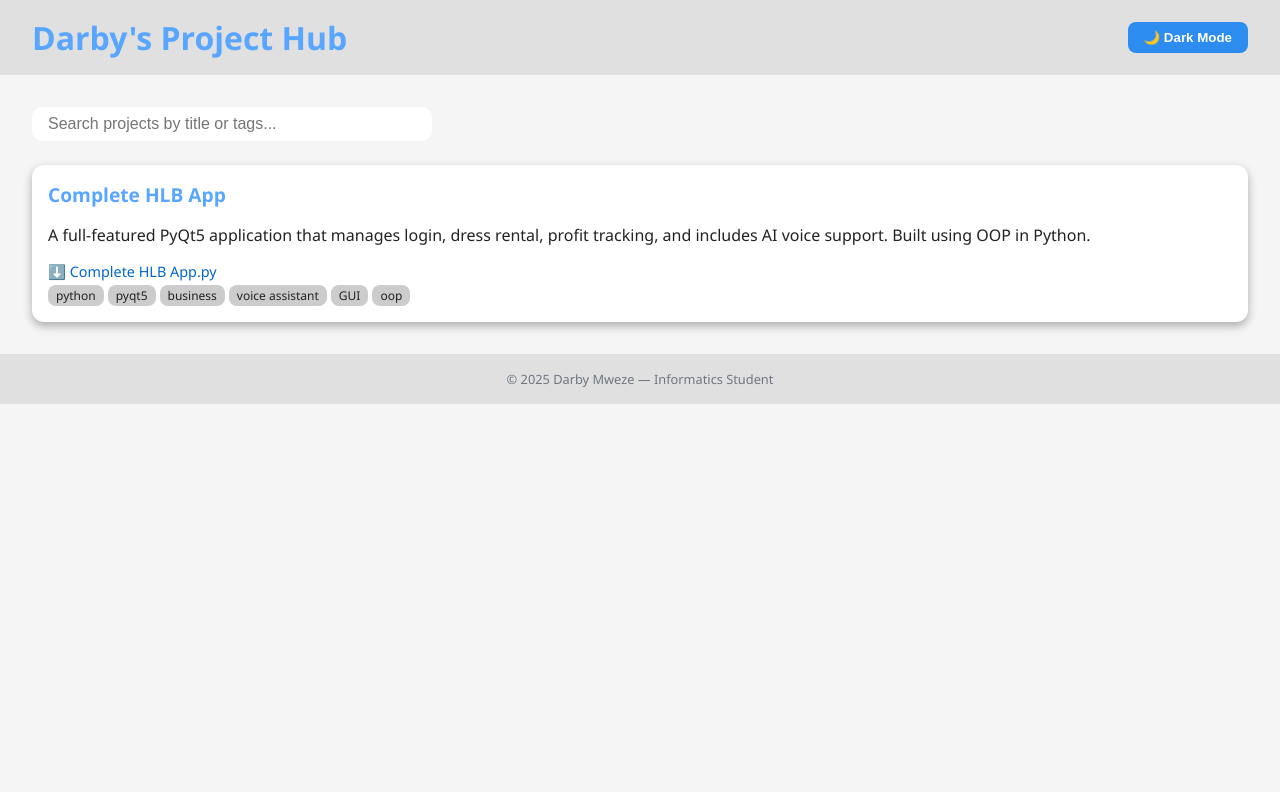
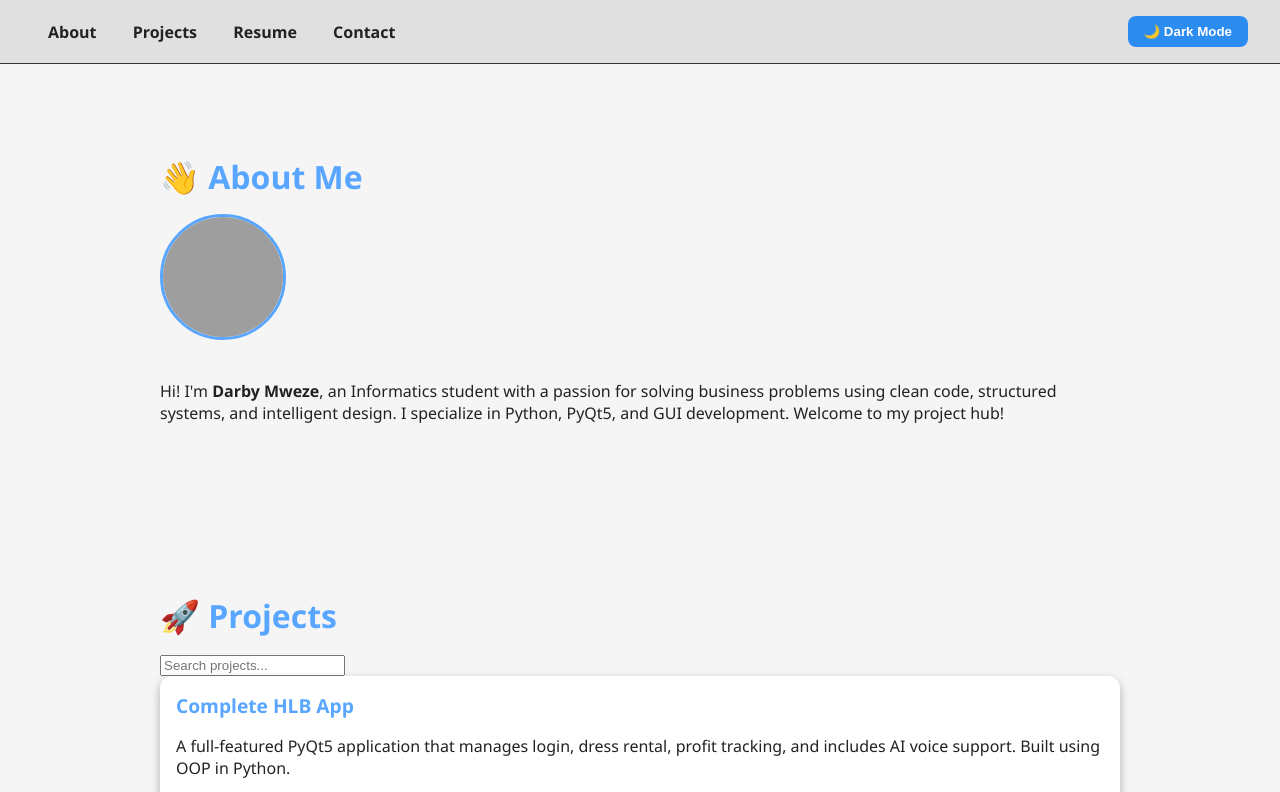
Before and after one commit to Deeam6ix/Deeam6ix.github.io, a plain HTML site: page index.html in a window 1280 px wide. Both pictures are taken after a click on the button "☀️ Light Mode". Shown: the top 792 px of the page. Drawn offline with Linux system fonts and the light colour scheme; grey boxes are pictures that could not be loaded.

Commit message:
Update index.html

```diff
--- a/index.html
+++ b/index.html
@@ -3,10 +3,15 @@
 <head>
   <meta charset="UTF-8" />
   <meta name="viewport" content="width=device-width, initial-scale=1" />
-<title>Darby's Project Hub</title>
+  <title>Darby Mweze | Informatics Portfolio</title>
   <style>
+    html {
+      scroll-behavior: smooth;
+    }
+
     body {
-    margin: 0; font-family: 'Segoe UI', Tahoma, Geneva, Verdana, sans-serif;
+      margin: 0;
+      font-family: 'Segoe UI', sans-serif;
       background-color: var(--bg);
       color: var(--text);
       transition: background-color 0.3s, color 0.3s;
@@ -32,15 +37,28 @@
       --btn-bg: #2d8cf0;
     }
 
-  header {
-    background-color: var(--header-bg);
+    /* Navbar */
+    nav {
+      position: sticky;
+      top: 0;
+      z-index: 999;
+      background: var(--header-bg);
       padding: 1rem 2rem;
       display: flex;
       justify-content: space-between;
       align-items: center;
+      border-bottom: 1px solid #333;
     }
-  header h1 {
-    margin: 0; color: #58a6ff;
+
+    nav a {
+      color: var(--text);
+      text-decoration: none;
+      margin: 0 1rem;
+      font-weight: bold;
+    }
+
+    nav a:hover {
+      color: var(--link-color);
     }
 
     #themeToggle {
@@ -53,20 +71,31 @@
       font-weight: bold;
     }
 
-  .container {
-    padding: 2rem;
+    /* Sections */
+    section {
+      padding: 4rem 2rem;
+      max-width: 960px;
+      margin: auto;
     }
 
-  #searchInput {
-    width: 100%;
-    max-width: 400px;
-    padding: 0.5rem 1rem;
-    border-radius: 10px;
-    border: none;
-    margin-bottom: 1.5rem;
-    font-size: 1rem;
-    background-color: var(--card-bg);
-    color: var(--text);
+    .section-title {
+      font-size: 2rem;
+      margin-bottom: 1rem;
+      color: #58a6ff;
+    }
+
+    .bio-box {
+      display: flex;
+      align-items: center;
+      gap: 1.5rem;
+      flex-wrap: wrap;
+    }
+
+    .bio-box img {
+      width: 120px;
+      height: 120px;
+      border-radius: 50%;
+      border: 3px solid #58a6ff;
     }
 
     .projects-grid {
@@ -106,29 +135,86 @@
       margin: 4px 4px 0 0;
     }
 
+    .contact-form input, .contact-form textarea {
+      width: 100%;
+      padding: 0.6rem;
+      border-radius: 8px;
+      border: none;
+      margin-bottom: 1rem;
+      background-color: var(--card-bg);
+      color: var(--text);
+    }
+
+    .contact-form button {
+      background-color: var(--btn-bg);
+      color: white;
+      padding: 0.7rem 1.5rem;
+      border: none;
+      border-radius: 8px;
+      font-weight: bold;
+      cursor: pointer;
+    }
+
     footer {
       text-align: center;
-    padding: 1rem;
+      padding: 1.5rem;
+      font-size: 0.85rem;
+      color: #6e7681;
       background-color: var(--header-bg);
-    font-size: 0.8rem;
-    color: #6e7681;
     }
   </style>
 </head>
 <body>
 
-<header>
-  <h1>Darby's Project Hub</h1>
-  <button id="themeToggle" aria-label="deeam light/deeam dark">🌙 Dark Mode</button>
-</header>
+<nav>
+  <div>
+    <a href="#about">About</a>
+    <a href="#projects">Projects</a>
+    <a href="#resume">Resume</a>
+    <a href="#contact">Contact</a>
+  </div>
+  <button id="themeToggle">🌙 Dark Mode</button>
+</nav>
 
-<div class="container">
-  <input type="search" id="searchInput" placeholder="Search projects by title or tags..." aria-label="Search projects" />
+<!-- About Section -->
+<section id="about">
+  <h2 class="section-title">👋 About Me</h2>
+  <div class="bio-box">
+    <img src="https://raw.githubusercontent.com/Deeam6ix/Deeam6ix.github.io/main/assets/me.jpg" alt="Darby Mweze">
+    <p>
+      Hi! I'm <strong>Darby Mweze</strong>, an Informatics student with a passion for solving business problems using clean code, structured systems, and intelligent design. I specialize in Python, PyQt5, and GUI development. Welcome to my project hub!
+    </p>
+  </div>
+</section>
+
+<!-- Projects Section -->
+<section id="projects">
+  <h2 class="section-title">🚀 Projects</h2>
+  <input type="search" id="searchInput" placeholder="Search projects..." />
   <div class="projects-grid" id="projectsGrid"></div>
-</div>
+</section>
+
+<!-- Resume Section -->
+<section id="resume">
+  <h2 class="section-title">📄 Resume</h2>
+  <p>You can download my resume as a PDF:</p>
+  <a href="assets/resume.pdf" download="Darby_Mweze_Resume.pdf" style="color: var(--link-color); font-weight: bold;">⬇️ Download Resume</a>
+</section>
+
+<!-- Contact Section -->
+<section id="contact">
+  <h2 class="section-title">📬 Contact Me</h2>
+  <p>You can reach me directly via this form:</p>
+  <form class="contact-form" action="https://formspree.io/f/yourFormID" method="POST">
+    <input type="text" name="name" placeholder="Your name" required />
+    <input type="email" name="email" placeholder="Your email" required />
+    <textarea name="message" rows="5" placeholder="Your message" required></textarea>
+    <button type="submit">Send Message</button>
+  </form>
+</section>
 
 <footer>
-  &copy; 2025 Darby Mweze — Informatics Student
+  &copy; 2025 Darby Mweze — Informatics Student | <a href="https://github.com/Deeam6ix" style="color: inherit;">@Deeam6ix</a>
 </footer>
 
 <script>
@@ -137,7 +223,6 @@
   const searchInput = document.getElementById('searchInput');
   const projectsGrid = document.getElementById('projectsGrid');
 
-  // Load theme preference
   function loadTheme() {
     const saved = localStorage.getItem('theme');
     if(saved === 'light') {
@@ -149,38 +234,28 @@
     }
   }
 
-  // Toggle theme
   themeToggleBtn.addEventListener('click', () => {
     body.classList.toggle('light');
-    if(body.classList.contains('light')) {
-      localStorage.setItem('theme', 'light');
-      themeToggleBtn.textContent = '🌙 Dark Mode';
-    } else {
-      localStorage.setItem('theme', 'dark');
-      themeToggleBtn.textContent = '☀️ Light Mode';
-    }
+    const mode = body.classList.contains('light') ? 'light' : 'dark';
+    localStorage.setItem('theme', mode);
+    themeToggleBtn.textContent = mode === 'light' ? '🌙 Dark Mode' : '☀️ Light Mode';
   });
 
   loadTheme();
 
-  // Fetch projects JSON from your GitHub repo
   const projectsURL = 'https://raw.githubusercontent.com/Deeam6ix/Deeam6ix.github.io/main/projects.json';
-
   let projectsData = [];
 
   async function loadProjects() {
     try {
-      const res = await fetch(projectsURL + '?cache=' + new Date().getTime()); // avoid caching
-      if(!res.ok) throw new Error('Network error loading projects.');
+      const res = await fetch(projectsURL + '?cache=' + new Date().getTime());
       projectsData = await res.json();
       renderProjects(projectsData);
     } catch (e) {
       projectsGrid.innerHTML = '<p style="color:#f44336;">Failed to load projects.</p>';
-      console.error(e);
     }
   }
 
-  // Render projects with optional filter text
   function renderProjects(projects, filterText = '') {
     const filter = filterText.toLowerCase();
     projectsGrid.innerHTML = '';
@@ -191,30 +266,24 @@
       return inTitle || inTags;
     });
 
-    if(filtered.length === 0) {
-      projectsGrid.innerHTML = '<p>No projects match your search.</p>';
-      return;
-    }
-
     filtered.forEach(p => {
       const card = document.createElement('div');
       card.className = 'project-card';
 
-      // Files links
       let filesHTML = '';
-      if(p.files && p.files.length > 0) {
+      if (p.files && p.files.length > 0) {
         p.files.forEach(f => {
           filesHTML += `<a href="${f.url}" target="_blank" rel="noopener noreferrer" download="${f.name}">⬇️ ${f.name}</a>`;
         });
       }
 
-      // Tags
       const tagsHTML = p.tags.map(t => `<span class="tag">${t}</span>`).join('');
 
       card.innerHTML = `
+        ${p.image ? `<img src="${p.image}" alt="Preview" style="max-width:100%; border-radius:12px; margin-bottom:1rem;">` : ''}
         <h2>${p.title}</h2>
         <p>${p.description}</p>
-        ${p.link ? `<a href="${p.link}" target="_blank" rel="noopener noreferrer">🔗 GitHub</a>` : ''}
+        ${p.link ? `<a href="${p.link}" target="_blank">🔗 GitHub</a>` : ''}
         ${filesHTML}
         <div>${tagsHTML}</div>
       `;
@@ -223,10 +292,7 @@
     });
   }
 
-  searchInput.addEventListener('input', (e) => {
-    renderProjects(projectsData, e.target.value);
-  });
-
+  searchInput.addEventListener('input', e => renderProjects(projectsData, e.target.value));
   loadProjects();
 </script>
 
```
Lines whose indentation alone changed are shown as unchanged.
